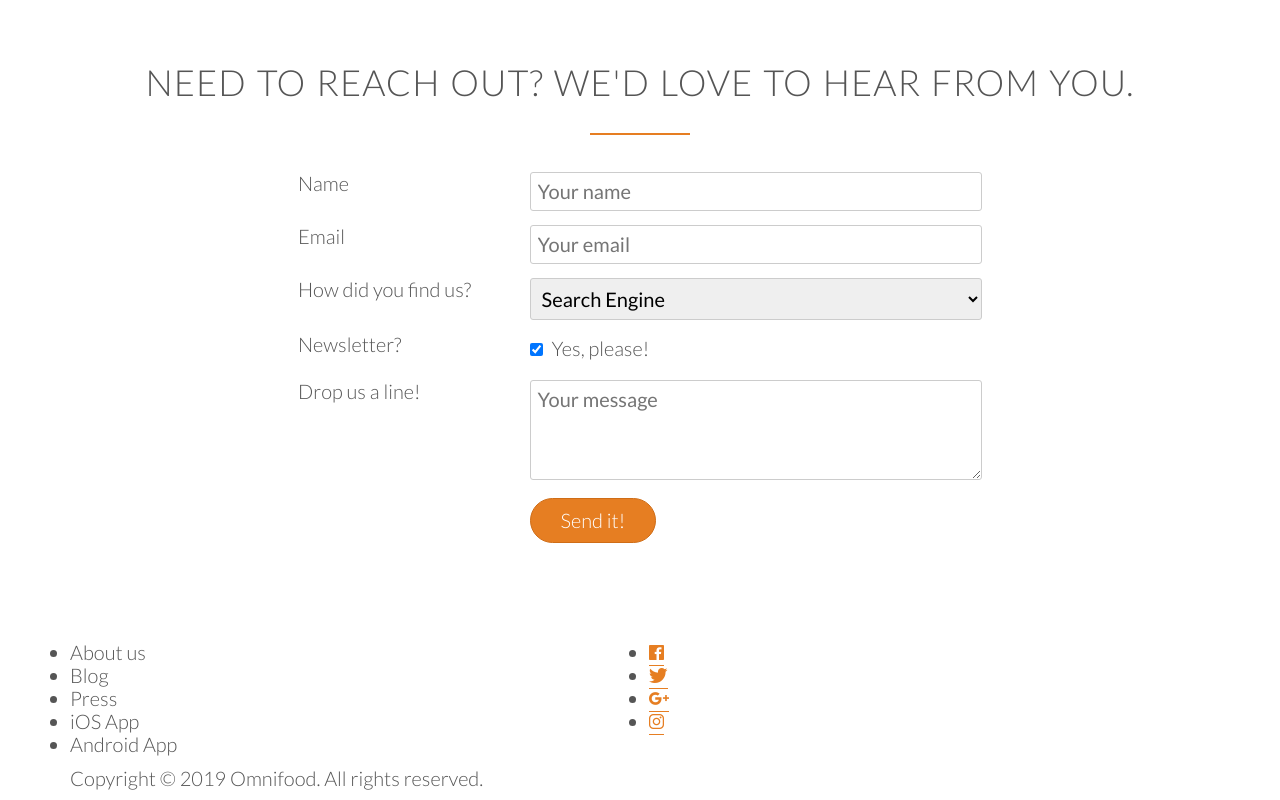
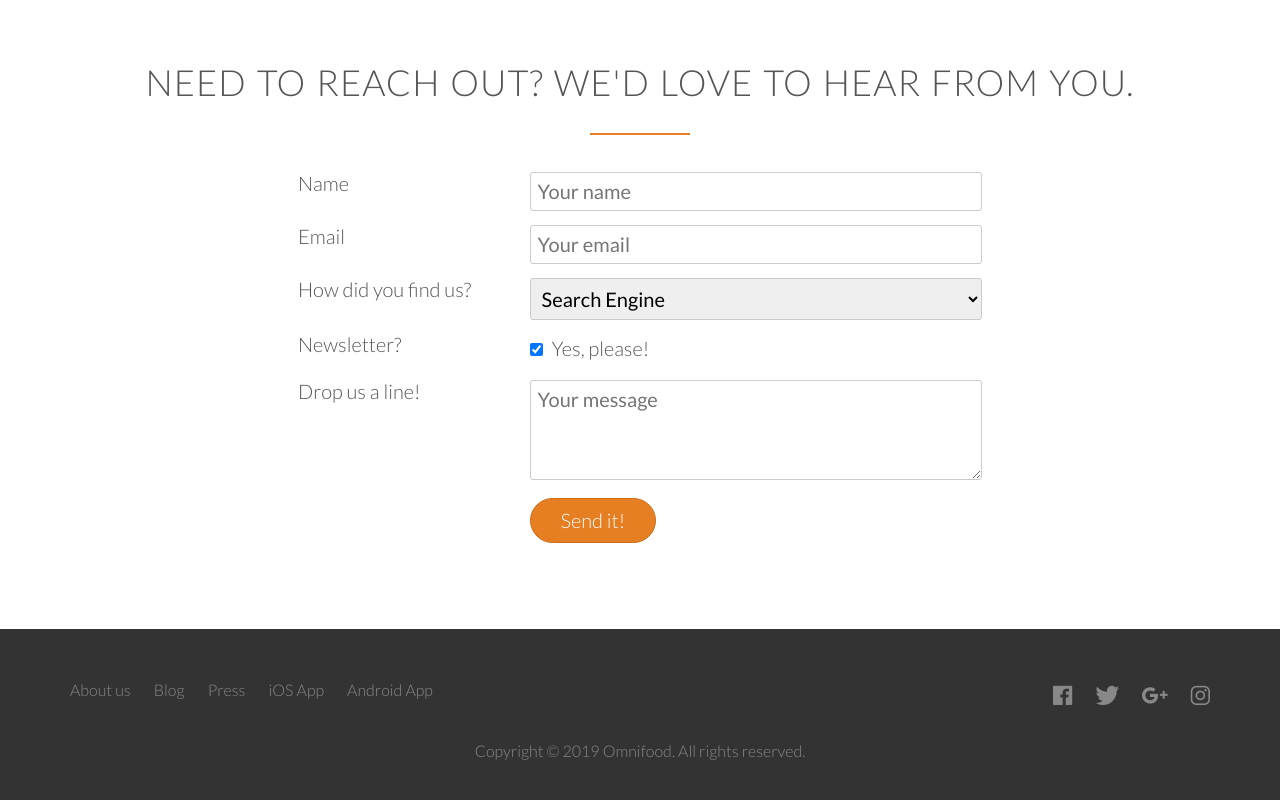
Before and after one commit to SyntheticAutomation/Omnifood, a plain HTML site: page index.html in a window 1280 px wide. Shown: the part 4632-5432 px from the top of the page. Drawn offline with nearby package versions, Linux system fonts and the light colour scheme.

Commit message:
Adds styling for footer

```diff
--- a/index.html
+++ b/index.html
@@ -370,11 +370,11 @@
            <div class="row">
                <div class="col span-1-of-2">
                    <ul class="footer-nav">
-                       <li>About us</li>
-                       <li>Blog</li>
-                       <li>Press</li>
-                       <li>iOS App</li>
-                       <li>Android App</li>
+                       <li><a href="#">About us</a></li>
+                       <li><a href="#">Blog</a></li>
+                       <li><a href="#">Press</a></li>
+                       <li><a href="#">iOS App</a></li>
+                       <li><a href="#">Android App</a></li>
                    </ul>
                </div>
                <div class="col span-1-of-2">
--- a/resources/css/style.css
+++ b/resources/css/style.css
@@ -492,3 +492,85 @@ input[type=checkbox] {
 :focus {
     outline: none;
 }
+
+/* ------------------------------------- */
+/* FOOTER */
+/* ------------------------------------- */
+
+footer {
+    background-color: #333333;
+    padding: 40px;
+    font-size: 80%;
+}
+
+.footer-nav {
+    list-style: none;
+    float: left;
+}
+
+.social-links {
+    list-style: none;
+    float: right;
+}
+
+.footer-nav li,
+.social-links li{
+    display: inline-block;
+    margin-right: 20px;
+}
+
+.footer-nav li:last-child,
+.social-links li:last-child {
+    margin-right: 0;
+}
+
+.footer-nav li a:link,
+.footer-nav li a:visited,
+.social-links li a:link,
+.social-links li a:visited {
+    text-decoration: none;
+    border: 0;
+    color: #888;
+    transition: color 0.2s;
+}
+
+.footer-nav li a:hover,
+.footer-nav li a:active {
+    color: #ddd;
+}
+
+.social-links li a:link,
+.social-links li a:visited {
+    list-style: none;
+    text-decoration: none;
+    font-size: 160%;
+}
+
+.ion-logo-facebook,
+.ion-logo-twitter,
+.ion-logo-googleplus,
+.ion-logo-instagram {
+    transition: color 0.2s;
+}
+
+.ion-logo-facebook:hover {
+    color: #3b5998;
+}
+
+.ion-logo-twitter:hover {
+    color: #55acee;
+}
+
+.ion-logo-googleplus:hover {
+    color: #dd4b39;
+}
+
+.ion-logo-instagram:hover {
+    color: #e95950;
+}
+
+footer p {
+    color: #888;
+    text-align: center;
+    margin-top: 20px;
+}
```
